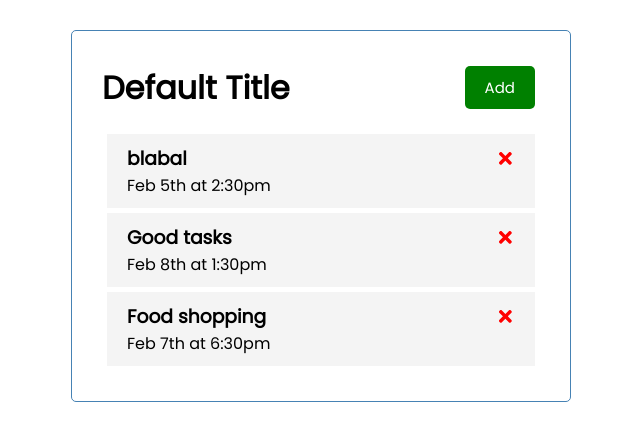
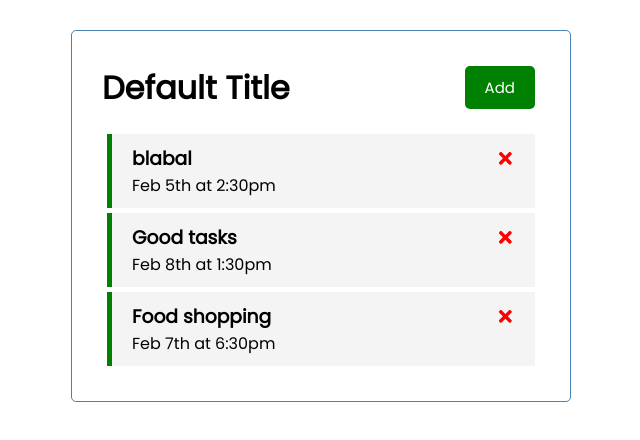
Before and after one commit to C1C0/first-react-app, a React (Create React App) app: page / in a window 1280 px wide. Shown: the top 440 px of the page, without its empty margins (319-959 px from the left). Built offline with nearby package versions, Linux system fonts and the light colour scheme.

Commit message:
UI changes

```diff
--- a/src/components/Task.js
+++ b/src/components/Task.js
@@ -2,7 +2,10 @@ import { FaTimes } from "react-icons/fa";
 
 const Task = ({ task, onDelete, onToggle }) => {
   return (
-    <div className="task" onDoubleClick={() => onToggle(task.id)}>
+    <div
+      className={`task ${task.reminder ? "reminder" : ""}`}
+      onDoubleClick={() => onToggle(task.id)}
+    >
       <h3>
         {task.text}{" "}
         <FaTimes
```
